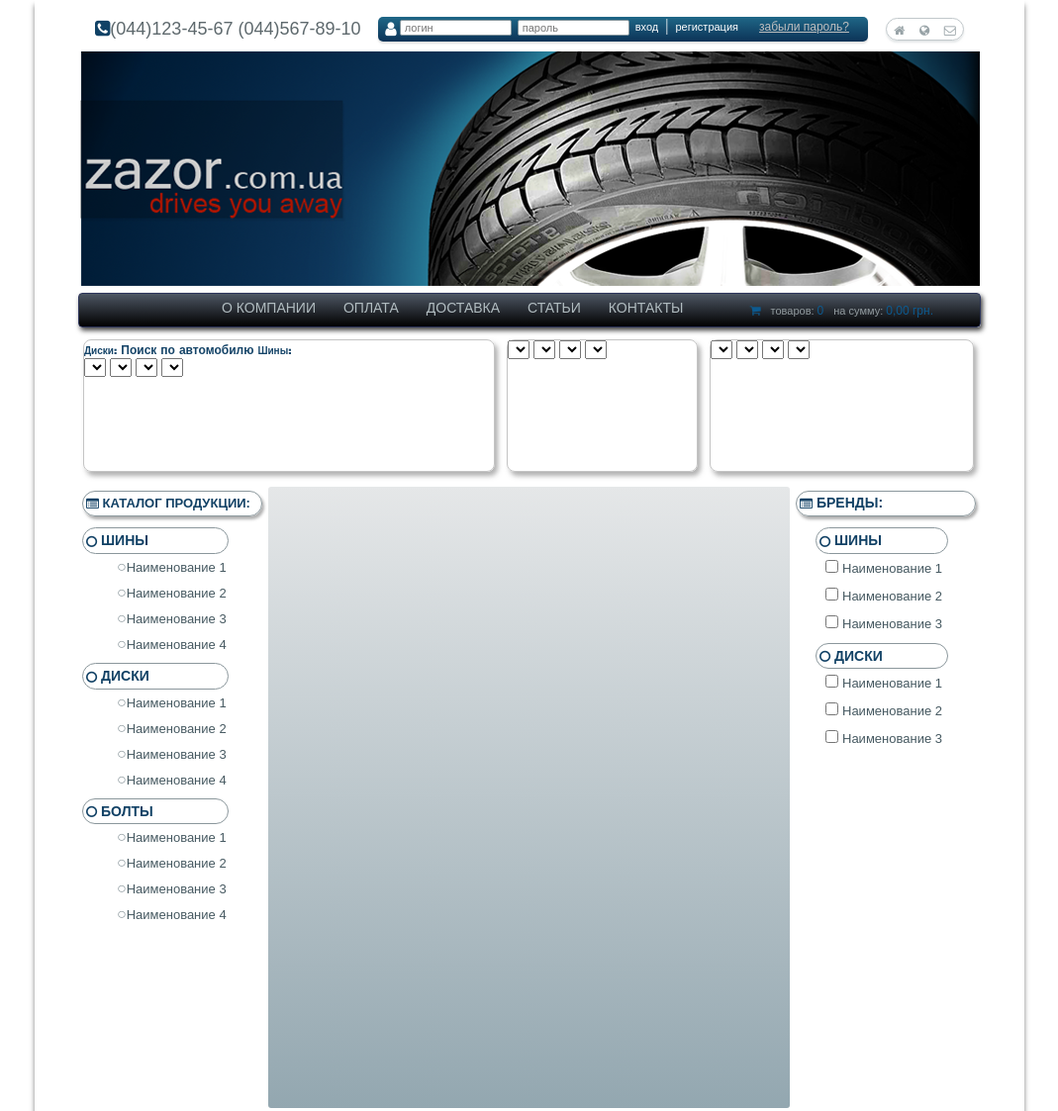
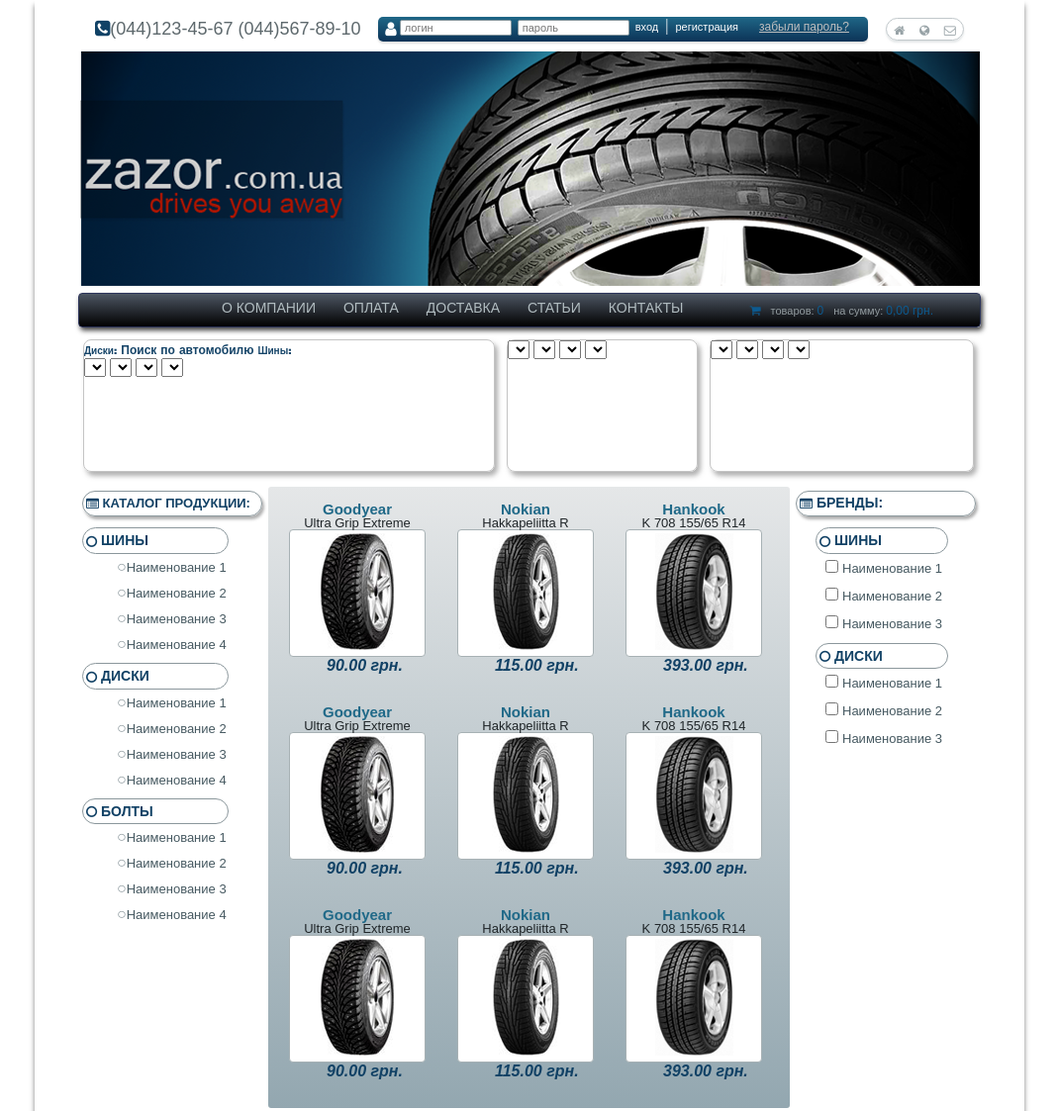
Before and after one commit to akuzmin22/akuzmin22.github.io, a plain HTML site: page HW6/index.html in a window 1280 px wide. Shown: the top 1123 px of the page at 99% size, without its empty margins (105-1174 px from the left). Drawn offline with Linux system fonts and the light colour scheme.

Commit message:
content add

```diff
--- a/HW6/css/style.css
+++ b/HW6/css/style.css
@@ -290,14 +290,6 @@ nav a {
   line-height: 13px;
 }
 
-.tovar_bg {
-    width: 527px;
-    height: 628px;
-    margin-top: 15px;
-    background-color: #e5e7e8;
-    background: linear-gradient(to bottom, #e5e7e8, #93a7b0);
-    border-radius:3px;
-}
 
 .right_side {
     padding-top: 19px;
@@ -354,3 +346,63 @@ nav a {
   text-decoration: none;
   font-size: 13px;
 }
+
+.tovar_bg {
+  display: flex;
+  width: 527px;
+  height: 628px;
+  margin-top: 15px;
+  background-color: #e5e7e8;
+  background: linear-gradient(to bottom, #e5e7e8, #93a7b0);
+  border-radius:3px;
+}
+
+.tovar_bg ul {
+    margin-left: 7px;
+}
+
+.tovar_bg div {
+    display: inline-block;
+    margin: 15px 14px 15px 14px;
+}
+
+.tovar_bg li {
+   width: 136px;
+   height: 127px;
+   background-color: #fff;
+   border: 1px solid #a7b1b4;
+   border-radius: 4px;
+   list-style: none;
+}
+
+.tovar_bg h3 {
+    font-family: 'Lucida Sans Unicode Regular', sans-serif;
+    font-size: 15px;
+    text-align: center;
+    color: #206988;
+    line-height: 15px;
+}
+
+.tovar_bg p {
+    font-family: 'Lucida Sans Unicode Regular', sans-serif;
+    font-size: 13px;
+    text-align: center;
+    color: #1f2528;
+    line-height: 13px;
+}
+
+.tovar_bg span {
+    font-family: Arial, sans-serif;
+    font-style: italic;
+    font-weight: bold;
+    font-size: 16px;
+    color: #114165;
+    line-height: 16px;
+    padding-left: 38px;
+}
+
+.tovar_bg img {
+    display: block;
+    margin: auto;
+    margin-top: 3px;
+}
--- a/HW6/index.html
+++ b/HW6/index.html
@@ -144,7 +144,71 @@
 
         </div>
         <div class="tovar_bg">
+          <ul>
+            <div>
+              <h3>Goodyear</h3>
+              <p>Ultra Grip Extreme</p>
+              <li><a href=""><img src="img/1w.png" alt=""></a></li>
+              <span>90.00 грн.</span>
+            </div>
 
+            <div>
+              <h3>Nokian</h3>
+              <p>Hakkapeliitta R</p>
+              <li><a href=""><img src="img/2w.png" alt=""></a></li>
+              <span>115.00 грн.</span>
+            </div>
+
+            <div>
+              <h3>Hankook</h3>
+              <p>K 708 155/65 R14</p>
+              <li><a href=""><img src="img/3w.png" alt=""></a></li>
+              <span>393.00 грн.</span>
+            </div>
+
+            <div>
+              <h3>Goodyear</h3>
+              <p>Ultra Grip Extreme</p>
+              <li><a href=""><img src="img/1w.png" alt=""></a></li>
+              <span>90.00 грн.</span>
+            </div>
+
+            <div>
+              <h3>Nokian</h3>
+              <p>Hakkapeliitta R</p>
+              <li><a href=""><img src="img/2w.png" alt=""></a></li>
+              <span>115.00 грн.</span>
+            </div>
+
+            <div>
+              <h3>Hankook</h3>
+              <p>K 708 155/65 R14</p>
+              <li><a href=""><img src="img/3w.png" alt=""></a></li>
+              <span>393.00 грн.</span>
+            </div>
+
+            <div>
+              <h3>Goodyear</h3>
+              <p>Ultra Grip Extreme</p>
+              <li><a href=""><img src="img/1w.png" alt=""></a></li>
+              <span>90.00 грн.</span>
+            </div>
+
+            <div>
+              <h3>Nokian</h3>
+              <p>Hakkapeliitta R</p>
+              <li><a href=""><img src="img/2w.png" alt=""></a></li>
+              <span>115.00 грн.</span>
+            </div>
+
+            <div>
+              <h3>Hankook</h3>
+              <p>K 708 155/65 R14</p>
+              <li><a href=""><img src="img/3w.png" alt=""></a></li>
+              <span>393.00 грн.</span>
+            </div>
+
+          </ul>
         </div>
 
         <div class="right_side">
```
Also changed, not shown: HW6/img/1w.png (added), HW6/img/2w.png (added), HW6/img/3w.png (added).
